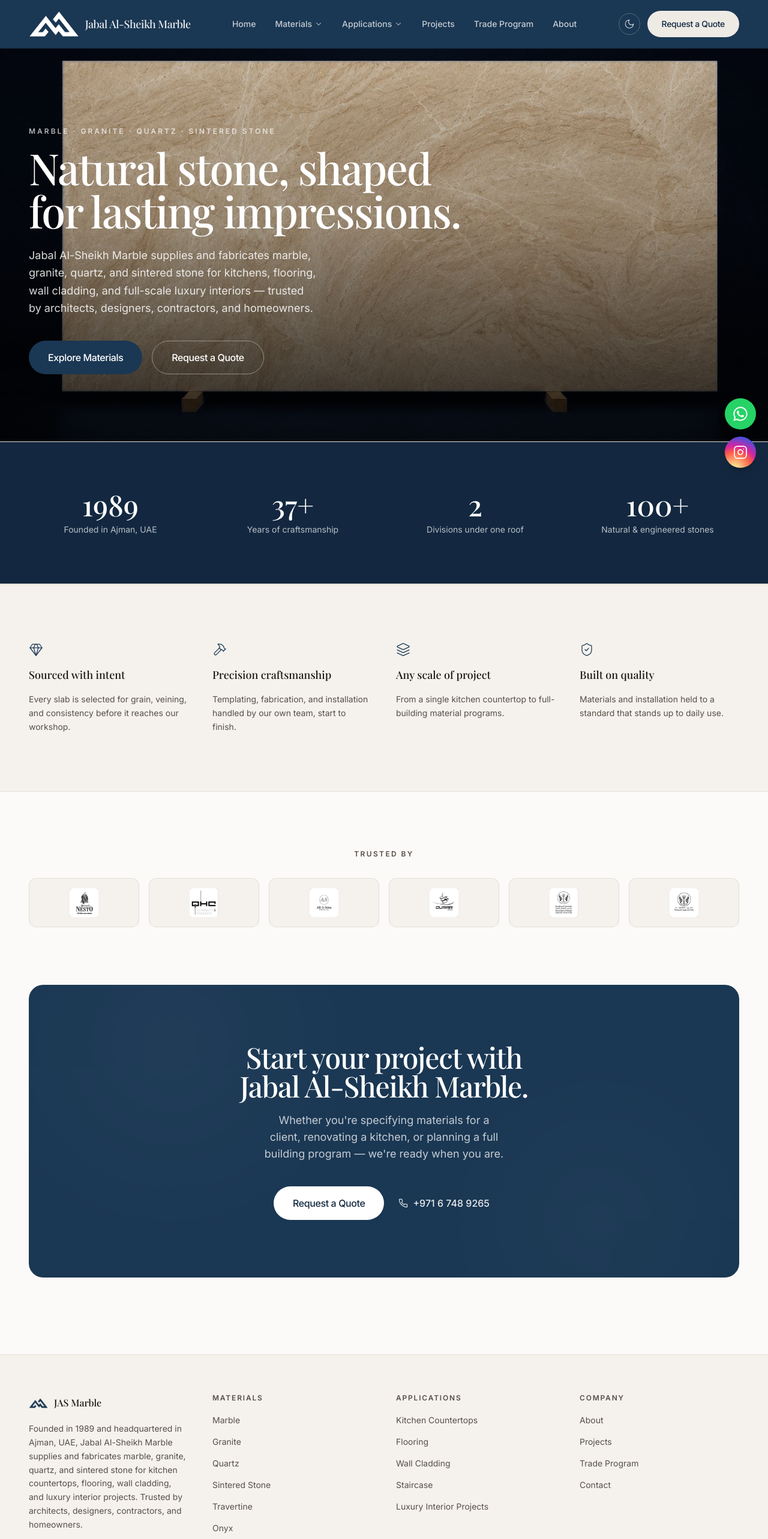
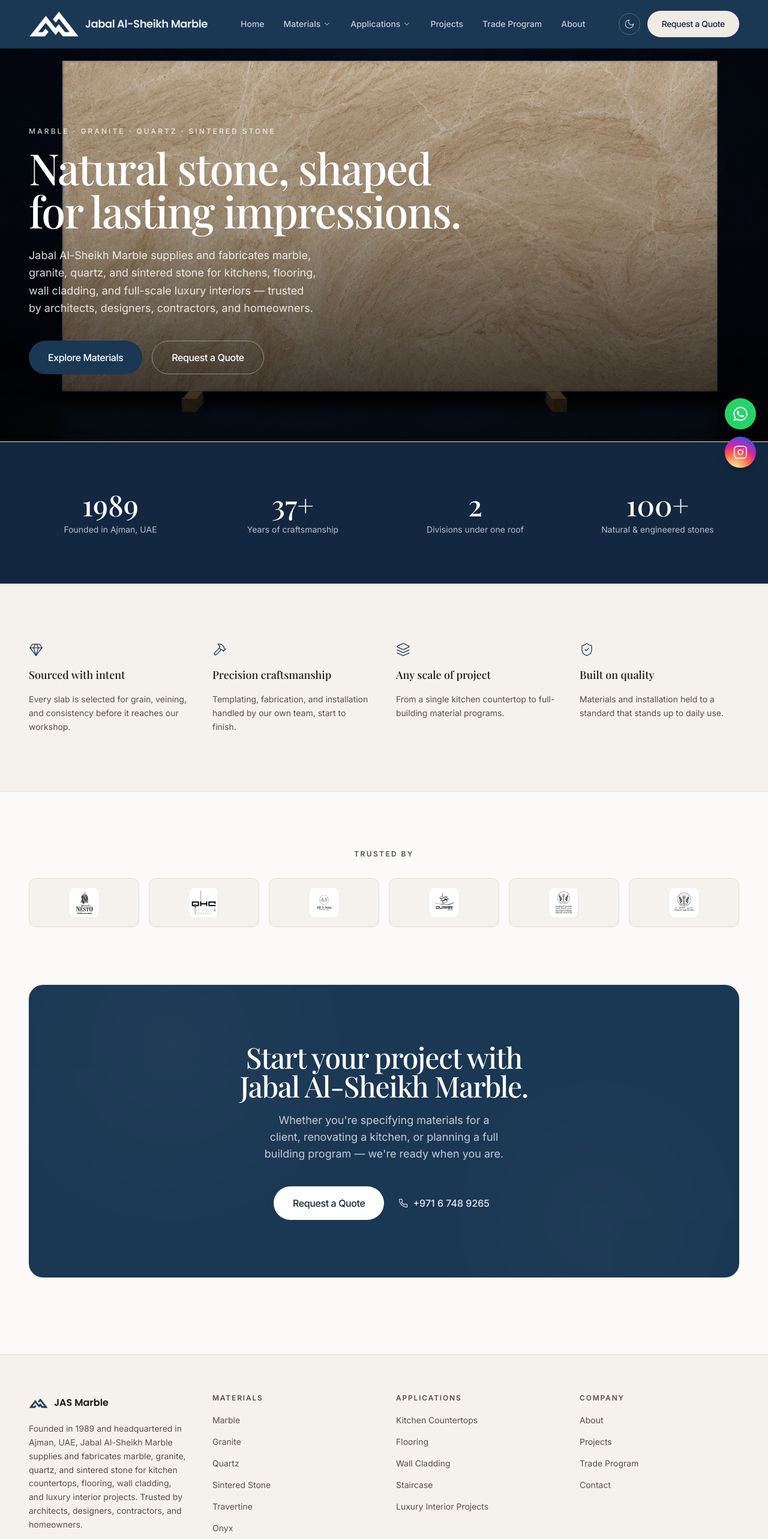
Before and after one commit to basselalnashar-gif/jas-marble-websitee, a Next.js app: page / in a window 1280 px wide. Shown: the top 2566 px of the page at 60% size. Built offline with nearby package versions, Linux system fonts and the light colour scheme.

Commit message:
Use brand font for site name in Logo + footer

```diff
--- a/src/components/layout/footer.tsx
+++ b/src/components/layout/footer.tsx
@@ -32,7 +32,7 @@
                   className="hidden object-contain dark:block"
                 />
               </span>
-              <span className="font-display text-base font-medium text-fg">
+              <span className="font-brand text-base font-semibold text-fg">
                 {site.shortName}
               </span>
             </Link>
--- a/src/components/layout/logo.tsx
+++ b/src/components/layout/logo.tsx
@@ -55,7 +55,7 @@
       {!markOnly ? (
         <span
           className={cn(
-            "whitespace-nowrap font-display text-sm font-medium leading-none tracking-tight sm:text-lg",
+            "whitespace-nowrap font-brand text-sm font-semibold leading-none tracking-tight sm:text-lg",
             theme === "onDark" ? "text-white/90" : "text-fg-muted"
           )}
         >
```
